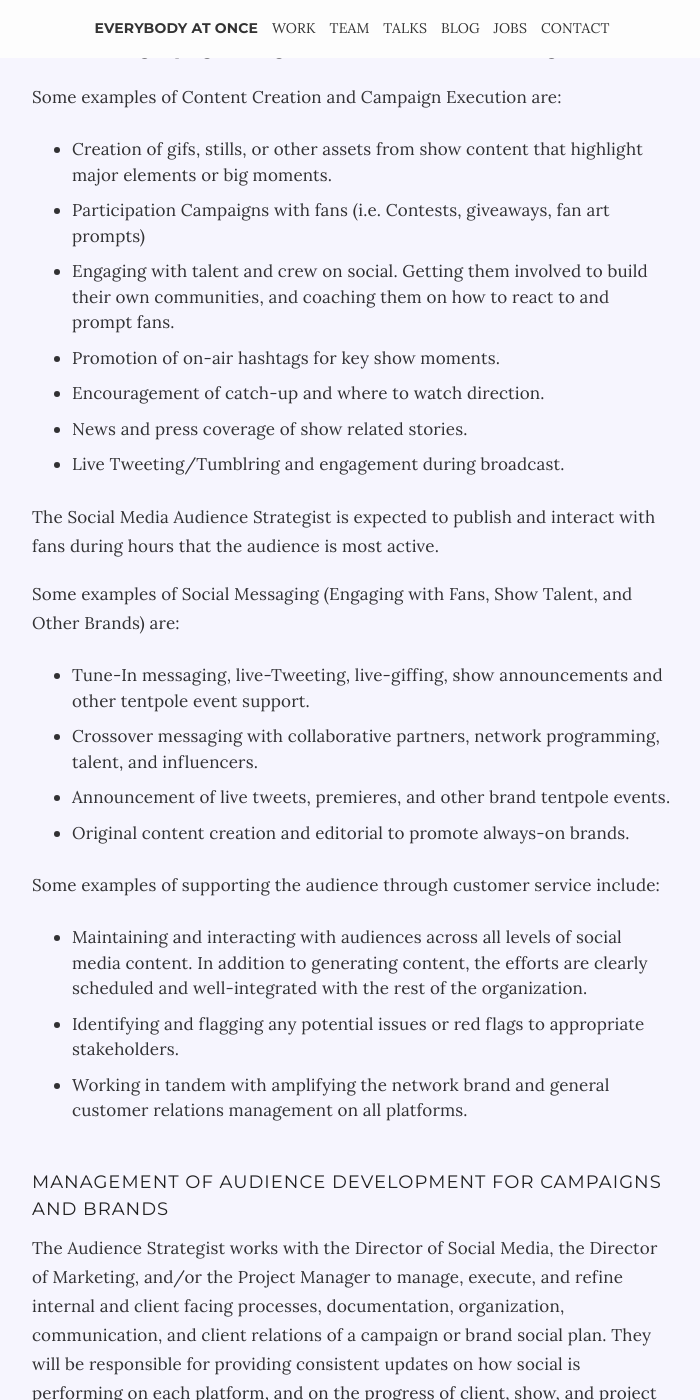
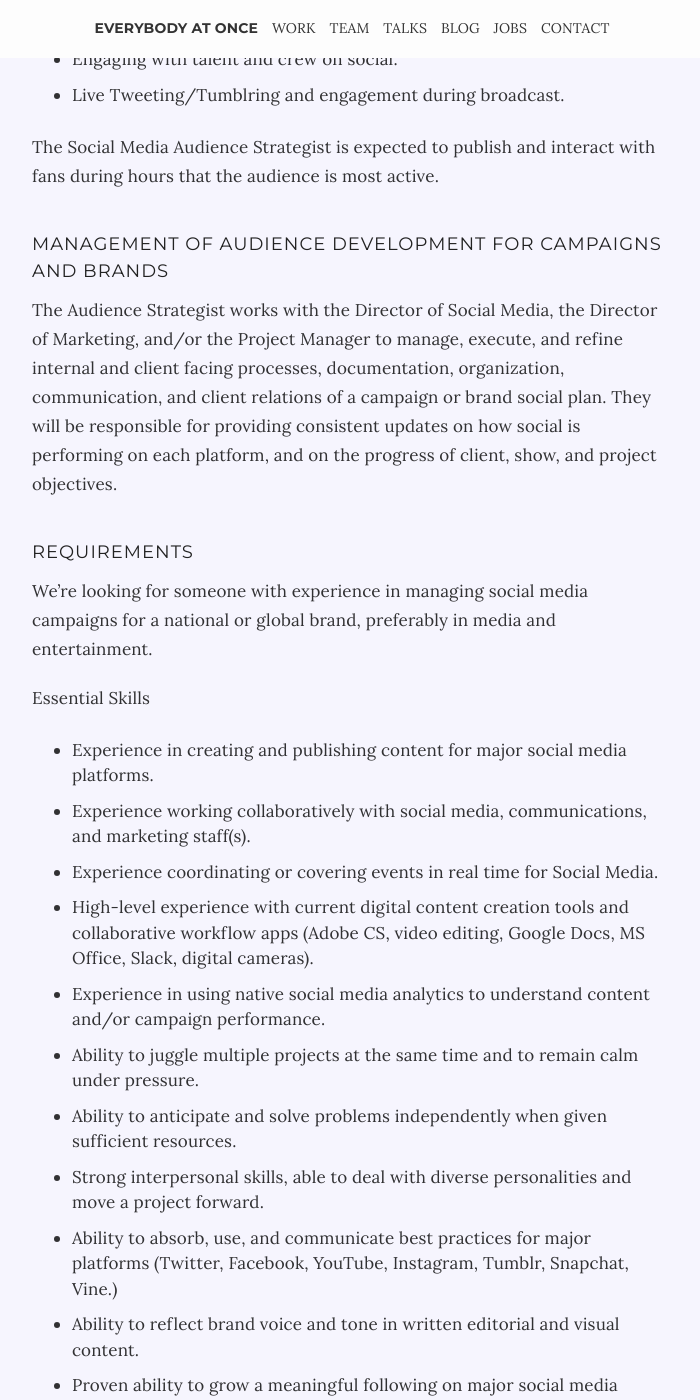
Before and after one commit to everybodyatonce/ea1-dot-co, a Jekyll site: the page built from _jobs/social-media-audience-strategist.md, in a window 1280 px wide and 1400 px high, scrolled down 2307 px. Shown: the whole window, without its empty margins (288-988 px from the left). Built offline with Jekyll 4.4.1, drawn with Linux system fonts in a browser that asks for light colours; nearby versions of some CDN libraries; Markdown is read by kramdown in place of the engine named in the settings; some of the changed text lies outside the part shown.

Commit message:
Update social-media-audience-strategist.md

```diff
--- a/_jobs/social-media-audience-strategist.md
+++ b/_jobs/social-media-audience-strategist.md
@@ -26,53 +26,27 @@
 The Social Media Audience Strategist is responsible for the development and execution of high level content marketing, community building, and brand awareness planning that gather audience around a content release or a brand. Strategies should be based on the client or creator’s business and/or marketing goals. The audience strategist will:
 
 - Be responsible for strategic and execution deadlines.
-- Lead the sourcing and translation of creative ideas into creative execution.
-- Lead the translation of strategic goals, positioning, and messaging into creative execution.
 - Understand the patterns and behaviors of their audiences.
 - Adjust strategies, as needed, based on audience response, shifts in client or internal strategies, or budgets.
 - Be knowledgeable, and up-to-date, on the ins and outs of online communities, fandoms, how audiences develop, and what is currently relevant online.
-- Provide unique perspectives on the communities and know what to do when something goes awry and how to fix it.
 
 ## Execution of Creative Audience Development for Campaigns and Brands
 
-The Audience Strategist is responsible for creating and/or overseeing the content, campaigns, social messaging, and customer service for owned social media handles. Original content should be inviting to potential fans, engaging to the established community, and engender conversation and interaction among both. The Audience Strategist is responsible for aligning their work  with a brand’s overall marketing strategy as determined by EA1 in conjunction with the client. This content should reflect the Social Media Audience Strategist’s understanding of programming, audience sentiment, and brand goals.
+The Audience Strategist is responsible for creating and/or overseeing the content, campaigns, social messaging, and customer service for owned social media handles. The Audience Strategist is responsible for aligning their work  with a brand’s overall marketing strategy as determined by EA1 in conjunction with the client. This content should reflect the Social Media Audience Strategist’s understanding of programming, audience sentiment, and brand goals.
 
 Some examples of Content Creation and Campaign Execution are:
 - Creation of gifs, stills, or other assets from show content that highlight major elements or big moments.
 - Participation Campaigns with fans (i.e. Contests, giveaways, fan art prompts)
-- Engaging with talent and crew on social. Getting them involved to build their own communities, and coaching them on how to react to and prompt fans.
-- Promotion of on-air hashtags for key show moments.
-- Encouragement of catch-up and where to watch direction.
-- News and press coverage of show related stories.
+- Engaging with talent and crew on social.
 - Live Tweeting/Tumblring and engagement during broadcast.
 
 The Social Media Audience Strategist is expected to publish and interact with fans during hours that the audience is most active.
 
-Some examples of Social Messaging (Engaging with Fans, Show Talent, and Other Brands) are:
-- Tune-In messaging, live-Tweeting, live-giffing, show announcements and other tentpole event support.
-- Crossover messaging with collaborative partners, network programming, talent, and influencers.
-- Announcement of live tweets, premieres, and other brand tentpole events.
-- Original content creation and editorial to promote always-on brands.
-
-Some examples of supporting the audience through customer service include:
-- Maintaining and interacting with audiences across all levels of social media content. In addition to generating content, the efforts are clearly scheduled and well-integrated with the rest of the organization.
-- Identifying and flagging any potential issues or red flags to appropriate stakeholders.
-- Working in tandem with amplifying the network brand and general customer relations management on all platforms.
 
 ## Management of Audience Development for Campaigns and Brands
 
-The Audience Strategist works with the Director of Social Media, the Director of Marketing, and/or the Project Manager to manage, execute, and refine internal and client facing processes, documentation, organization, communication, and client relations of a campaign or brand social plan. They will be responsible for providing consistent updates on how social is performing on each platform, and on the progress of client, show, and project objectives. This management can include:
+The Audience Strategist works with the Director of Social Media, the Director of Marketing, and/or the Project Manager to manage, execute, and refine internal and client facing processes, documentation, organization, communication, and client relations of a campaign or brand social plan. They will be responsible for providing consistent updates on how social is performing on each platform, and on the progress of client, show, and project objectives.
 
-- Clear and consistent communication of strategy, messaging, and timelines.
-- Clear and consistent documentation of all parts of a campaign or brand social plan.
-- Awareness of potential risks or obstacles on projects and understanding of how to escalate and/or problem solve.
-- Updates on Reach based on follower and engagement levels.
-- Updates on Potential areas to find and increase community growth.
-- Updates on Sentiment of the community. (Example: High points of episodes so writers now what’s working/resonating with fans, themes, trends, etc.)
-- Updates on Behaviors that arise in the community organically (language/catchphrases, rituals around watching, fan art creation, and other activity).
-- Gathering alerts for press on the show or relevant stakeholders.
-- Monitoring and staying informed on current audience sentiment and always reflecting the audience back to themselves in reposting & amplifying fan content.
-- Responding to and engaging with fans in brand voice and tone.
 
 ## Requirements
 
@@ -83,7 +57,7 @@
 - Experience in creating and publishing content for major social media platforms.
 - Experience working collaboratively with social media, communications, and marketing staff(s).
 - Experience coordinating or covering events in real time for Social Media.
-- High-level experience with current digital content creation tools and collaborative workflow apps (Adobe CS, video editing, Google Docs, MS Office, Slack, digital cameras.)
+- High-level experience with current digital content creation tools and collaborative workflow apps (Adobe CS, video editing, Google Docs, MS Office, Slack, digital cameras).
 - Experience in using native social media analytics to understand content and/or campaign performance.
 - Ability to juggle multiple projects at the same time and to remain calm under pressure.
 - Ability to anticipate and solve problems independently when given sufficient resources.
```
Also changed, not shown: other parts of _jobs/social-media-audience-strategist.md (+1 -1 lines).
